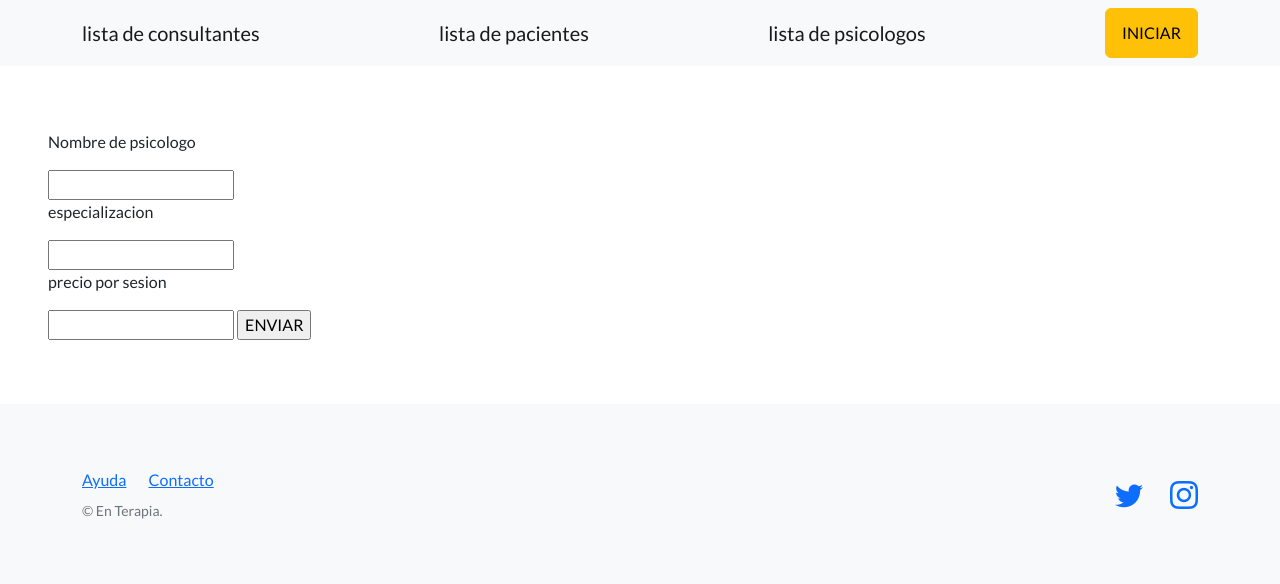
After one commit to Nicole-P17/ProyectoFinal-Poracchia, a Django app: page /probando/crear-psicologo/ in a window 1280 px wide. The commit adds this page. Shown: the top 584 px of the page. Run offline with Django 4.2, Linux system fonts and the light colour scheme; some libraries are stand-ins or nearby versions.

Commit message:
agregado hasta los primeros forms, pero con errores

```diff
--- /dev/null
+++ b/AppTerapia/Templates/AppTerapia/formularioPsicologos.html
@@ -0,0 +1,15 @@
+{% extends "AppTerapia/base.html"%}
+
+
+{% block contenido %}
+<form action="{% url 'crear_psicologo' %}" method="post">
+    {% csrf_token %}
+    <p> Nombre de psicologo </p>
+    <input type="text" name="nombre"> </input>
+    <p> especializacion </p>
+    <input type="text" name="especializacion">
+    <p> precio por sesion </p>
+    <input type="number" name="precioSesion" step="1">
+    <input type="submit" value="ENVIAR">
+</form>
+{% endblock contenido %}
--- a/AppTerapia/Templates/AppTerapia/listaConsultantes.html
+++ b/AppTerapia/Templates/AppTerapia/listaConsultantes.html
@@ -5,6 +5,7 @@
 <section>
     <div>
         <h1 class="mb-5">Lista de consultantes</h1>
+        <a href="{% url 'crear_consultante' %}">Crear consultante</a>
         <ul>
             {% for consultante in consultantes %}
             <li> {{ consultante.nombre }} consulta por {{consultante.motivo}} </li>
--- a/AppTerapia/Templates/AppTerapia/listaPacientes.html
+++ b/AppTerapia/Templates/AppTerapia/listaPacientes.html
@@ -5,6 +5,7 @@
 <section>
     <div>
         <h1 class="mb-5">Lista de pacientes</h1>
+        <a href="{% url 'crear_paciente' %}">Crear paciente</a>
         <ul>
             {% for paciente in pacientes %}
             <li> el telefono de {{ paciente.nombre }} es: +54911{{paciente.telefono}} </li>
--- a/AppTerapia/Templates/AppTerapia/listaPsicologos.html
+++ b/AppTerapia/Templates/AppTerapia/listaPsicologos.html
@@ -8,6 +8,7 @@
 <section>
     <div>
         <h1 class="mb-5">Lista de psicologos</h1>
+        <a href="{% url 'crear_psicologo' %}">Crear psicologo</a>
         <ul>
             {% for psicologo in psicologos %}
             <li>{{ psicologo.nombre }} es un psicologx especializadx en {{ psicologo.especializacion}} y cobra {{psicologo.precioSesion}}</li>
--- a/AppTerapia/urls.py
+++ b/AppTerapia/urls.py
@@ -1,11 +1,15 @@
+from django.contrib import admin
 from django.urls import path
 from AppTerapia import views
 
 
-from AppTerapia.views import listar_consultantes, listar_pacientes, listar_psicologos, pacientes
+from AppTerapia.views import listar_consultantes, listar_pacientes, listar_psicologos, pacientes, crear_consultante, crear_paciente, crear_psicologo
 
 urlpatterns = [
-    path("lista-consultantes", views.listar_consultantes, name="listar_consultantes"),
-    path("lista-pacientes", views.listar_pacientes, name="listar_pacientes"),
-    path("lista-psicologos", views.listar_psicologos, name="listar_psicologos"),
+    path("lista-consultantes/", views.listar_consultantes, name="listar_consultantes"),
+    path("lista-pacientes/", views.listar_pacientes, name="listar_pacientes"),
+    path("lista-psicologos/", views.listar_psicologos, name="listar_psicologos"),
+    path("crear-consultante/", crear_consultante, name="crear_consultante"),
+    path("crear-paciente/", crear_paciente, name="crear_paciente"),
+    path("crear-psicologo/", crear_psicologo, name="crear_psicologo"),
 ]
--- a/AppTerapia/views.py
+++ b/AppTerapia/views.py
@@ -1,4 +1,5 @@
 from django.shortcuts import render, redirect
+from django.urls import reverse
 from django.http import HttpResponse
 from AppTerapia.models import Paciente, Terapeuta, Consultante
 # Create your views here.
@@ -37,6 +38,60 @@ def listar_psicologos (request):
     )
     return http_responde
 
+def crear_consultante (request):
+    if request.method == "POST":
+        data = request.POST
+        nombre = data ["nombre"]
+        motivo = data["motivo"]
+        consultante = Consultante(nombre=nombre, motivo=motivo)
+        consultante.save()
+
+        url_exitosa = reverse("listar_consultantes")
+        return redirect(url_exitosa)
+
+    else:
+        http_responde = render(
+        request=request,
+        template_name = 'AppTerapia/formularioConsultantes.html',
+        )
+        return http_responde
+
+def crear_paciente (request):
+    if request.method == "POST":
+        data = request.POST
+        nombre = data["nombre"]
+        telefono = data["telefono"]
+        paciente = Paciente(nombre=nombre, telefono=telefono)
+        paciente.save()
+
+        url_exitosa = reverse("listar_pacientes")
+        return redirect(url_exitosa)
+
+    else:
+        http_responde = render(
+        request=request,
+        template_name = 'AppTerapia/formularioPacientes.html',
+        )
+        return http_responde
+
+def crear_psicologo (request):
+    if request.method == "POST":
+        data = request.POST
+        nombre = data["nombre"]
+        pagoSesion = data["pagoSesion"]
+        especializacion = data["especializacion"]
+        consultante = Terapeuta(nombre=nombre, pagoSesion=pagoSesion, especializacion=especializacion)
+        consultante.save()
+
+        url_exitosa = reverse("listar_psicologos")
+        return redirect(url_exitosa)
+
+    else:
+        http_responde = render(
+        request=request,
+        template_name = 'AppTerapia/formularioPsicologos.html',
+        )
+        return http_responde
 
 
 def consultantes(request):
```
Also changed, not shown: AppTerapia/Templates/AppTerapia/formularioConsultantes.html (added, +12 -0 lines), AppTerapia/Templates/AppTerapia/formularioPacientes.html (added, +13 -0 lines), readme.md.
